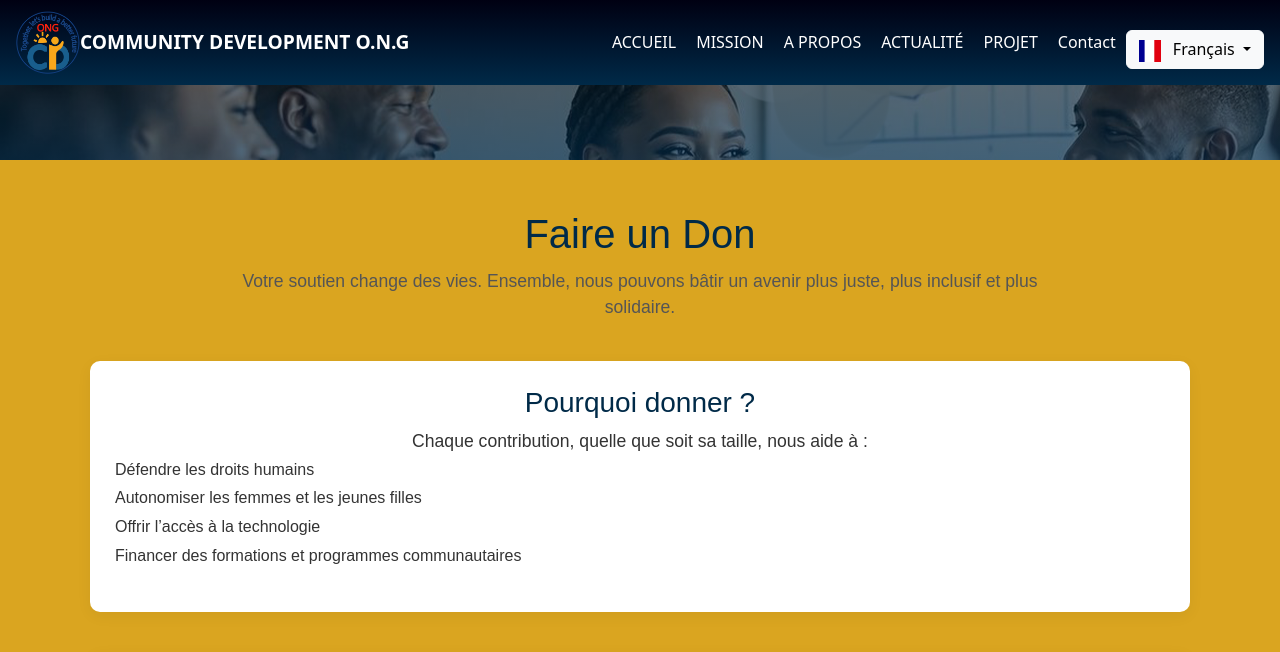
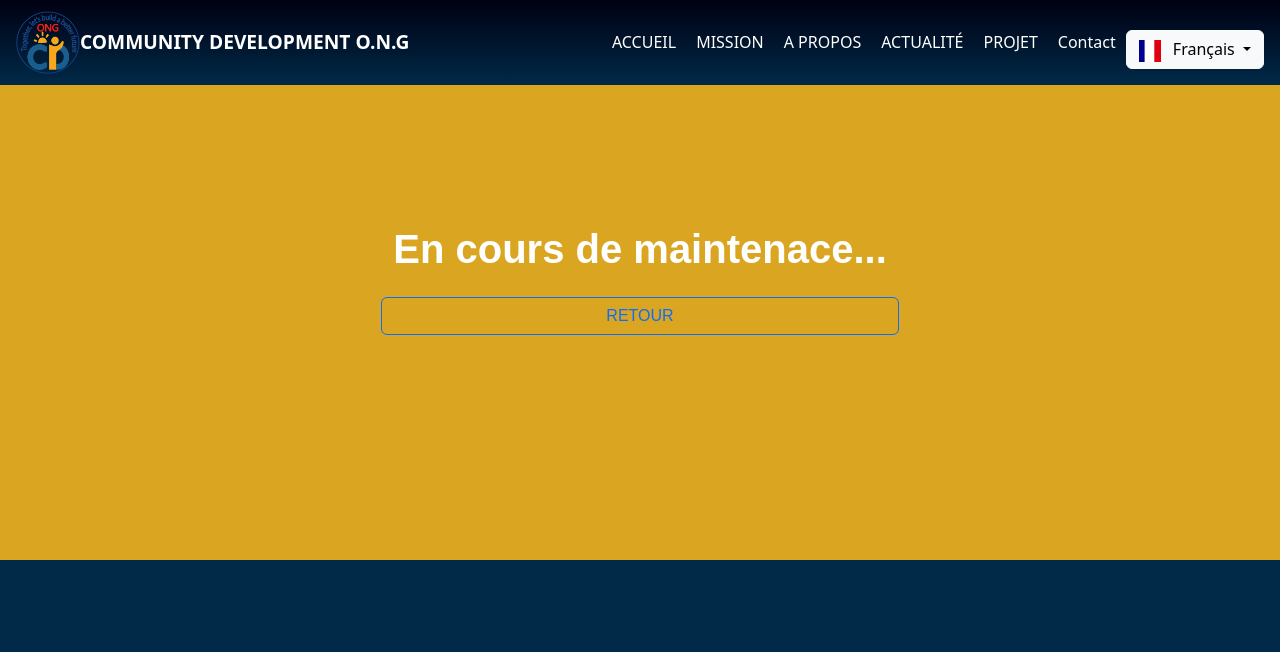
Before and after one commit to MIKEOMAR0825/Community_Devolopment, a Flask app: page /donation in a window 1280 px wide; the page is wider, and only the part inside the window is pictured. Shown: the top 652 px of that part. Run offline with Flask 3, Linux system fonts and the light colour scheme; parts of the project's set-up code (start-up, migrations or seed data) failed here and were passed over.

Commit message:
mise à jour

```diff
--- a/templates/donation.html
+++ b/templates/donation.html
@@ -2,14 +2,23 @@
 
     {% block content%}
 
-    <section class="projects">
+    <section class="projects d-none">
     </section>
 
 
 
     <!--DONATION-->
-<section class="donate">
-    <div class="donate_div">
+<section class="donate d-flex align-items-center justify-content-center" style="height: 70vh;">
+
+    <div class="">
+        <h1 class="text-center" style="font-weight: 900; ">En cours de maintenace...</h1>
+
+        <div class="row mt-4">
+            <a href="/" class="btn btn-outline-primary text-center">RETOUR</a>
+        </div>
+    </div>
+
+    <div class="donate_div d-none">
 
         <!-- Titre principal -->
         <h2>
```
